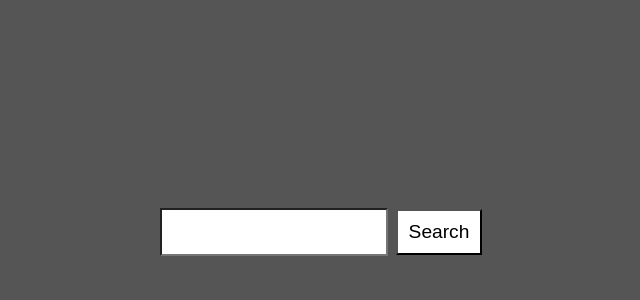
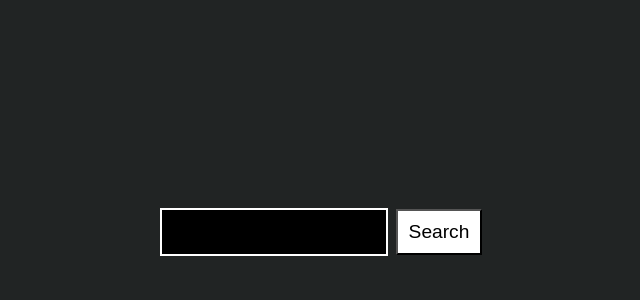
Before and after one commit to ruslanzharkov/react-basic-weather-app, a React (Create React App) app: page / in a window 1280 px wide. Shown: the top 300 px of the page, without its empty margins (315-955 px from the left). Built offline with nearby package versions, Linux system fonts and the light colour scheme.

Commit message:
Chanhged background

```diff
--- a/src/components/Weather/WeatherPage.css
+++ b/src/components/Weather/WeatherPage.css
@@ -5,10 +5,10 @@
 .weather-input {
     width: 200px;
     height: 20px;
-    background: #ffffff;
-    color: #000000;
+    background: #000;
+    color: #fff;
     padding: 0.75rem;
-
+    border: 2px solid #fff;
     margin: 0.5rem 0;
     font-size: 1.2rem;
     font-family: inherit;
--- a/src/index.css
+++ b/src/index.css
@@ -2,6 +2,5 @@ body {
   margin: 0;
   padding: 0;
   font-family: sans-serif;
-  background: #555555;
-
+  background: #212424;
 }
```
